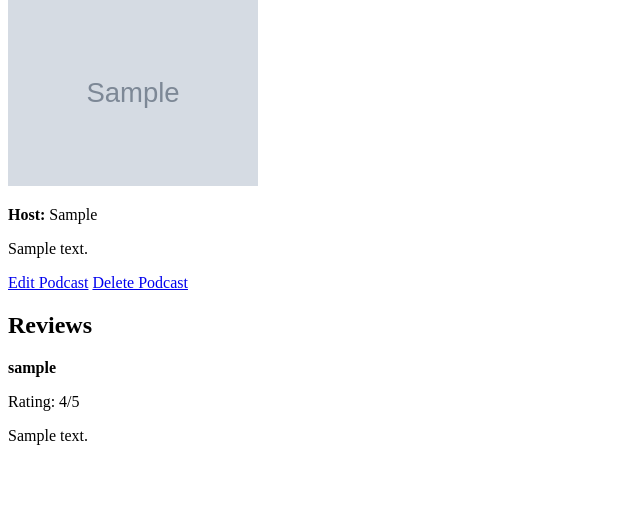
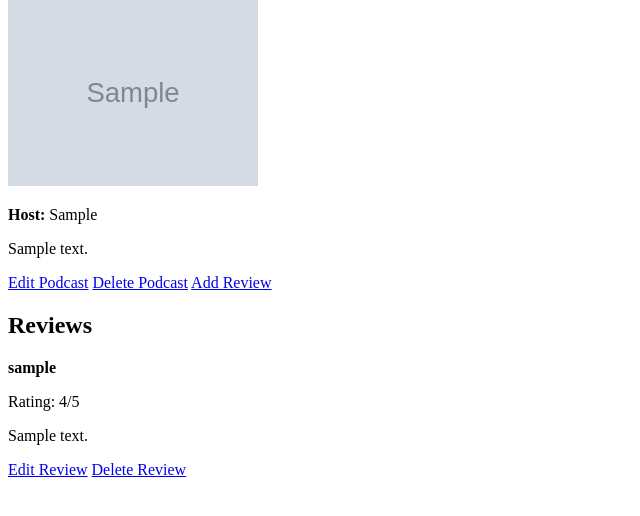
Before and after one commit to levi81770/PodVault, a Django app: page /podcasts/1/ in a window 1280 px wide. Shown: the part 128-644 px from the top of the page, without its empty margins (0-640 px from the left). Run offline with Django 5.2, Linux system fonts and the light colour scheme; a user stored in the database is signed in; tables that the repository leaves empty hold one stand-in row (values such as "Sample post"); grey boxes marked "Sample" are stand-in pictures.

Commit message:
Add review CRUD

```diff
--- a/podcasts/templates/podcasts/detail.html
+++ b/podcasts/templates/podcasts/detail.html
@@ -1,11 +1,13 @@
-{% extends 'base.html' %}
-
-{% block content %}
+{% extends 'base.html' %} {% block content %}
 
 <h1>{{ podcast.title }}</h1>
 
 {% if podcast.image_url %}
-    <img src="{{ podcast.image_url }}" alt="{{ podcast.title }} cover image" width="250">
+<img
+  src="{{ podcast.image_url }}"
+  alt="{{ podcast.title }} cover image"
+  width="250"
+/>
 {% endif %}
 
 <p><strong>Host:</strong> {{ podcast.host }}</p>
@@ -14,6 +16,8 @@
 {% if user == podcast.created_by %}
 <a href="{% url 'podcast_update' podcast.pk %}">Edit Podcast</a>
 <a href="{% url 'podcast_delete' podcast.pk %}">Delete Podcast</a>
+{% endif %} {% if user.is_authenticated %}
+<a href="{% url 'review_create' podcast.pk %}">Add Review</a>
 {% endif %}
 
 <h2>Reviews</h2>
@@ -23,9 +27,11 @@
   <p><strong>{{ review.user.username }}</strong></p>
   <p>Rating: {{ review.rating }}/5</p>
   <p>{{ review.comment }}</p>
+  {% if user == review.user %}
+  <a href="{% url 'review_update' review.pk %}">Edit Review</a>
+  <a href="{% url 'review_delete' review.pk %}">Delete Review</a>
+  {% endif %}
 </div>
 {% empty %}
 <p>No reviews yet.</p>
-{% endfor %}
-
-{% endblock %}
+{% endfor %} {% endblock %}
--- a/podcasts/urls.py
+++ b/podcasts/urls.py
@@ -10,4 +10,7 @@ urlpatterns = [
     path('podcasts/<int:pk>/', views.PodcastDetail.as_view(), name='podcast_detail'),
     path('podcasts/<int:pk>/update/', views.PodcastUpdate.as_view(), name='podcast_update'),
     path('podcasts/<int:pk>/delete/', views.PodcastDelete.as_view(), name='podcast_delete'),
+    path('podcasts/<int:pk>/reviews/create/', views.ReviewCreate.as_view(), name='review_create'),
+    path('reviews/<int:pk>/update/', views.ReviewUpdate.as_view(), name='review_update'),
+    path('reviews/<int:pk>/delete/', views.ReviewDelete.as_view(), name='review_delete'),
 ]
--- a/podcasts/views.py
+++ b/podcasts/views.py
@@ -6,7 +6,7 @@ from django.shortcuts import render, redirect
 from django.views.generic import ListView, DetailView, CreateView, UpdateView, DeleteView
 from django.contrib.auth.mixins import LoginRequiredMixin
 from django.urls import reverse_lazy
-from .models import Podcast
+from .models import Podcast, Review
 
 
 class Home(LoginView):
@@ -42,6 +42,28 @@ class PodcastDelete(LoginRequiredMixin, DeleteView):
     model = Podcast
     success_url = reverse_lazy('podcast_list')
 
+class ReviewCreate(LoginRequiredMixin, CreateView):
+    model = Review
+    fields = ['rating', 'comment']
+    template_name = 'podcasts/review_form.html'
+
+    def form_valid(self, form):
+        form.instance.user = self.request.user
+        form.instance.podcast_id = self.kwargs['pk']
+        return super().form_valid(form)
+
+class ReviewUpdate(LoginRequiredMixin, UpdateView):
+    model = Review
+    fields = ['rating', 'comment']
+    template_name = 'podcasts/review_form.html'
+
+class ReviewDelete(LoginRequiredMixin, DeleteView):
+    model = Review
+    template_name = 'podcasts/review_confirm_delete.html'
+
+    def get_success_url(self):
+        return self.object.podcast.get_absolute_url()
+
 class LogoutUser(LogoutView):
     next_page = 'home'
 
```
Also changed, not shown: podcasts/templates/podcasts/review_confirm_delete.html (added, +16 -0 lines), podcasts/templates/podcasts/review_form.html (added, +14 -0 lines). Lines whose indentation alone changed are shown as unchanged.
